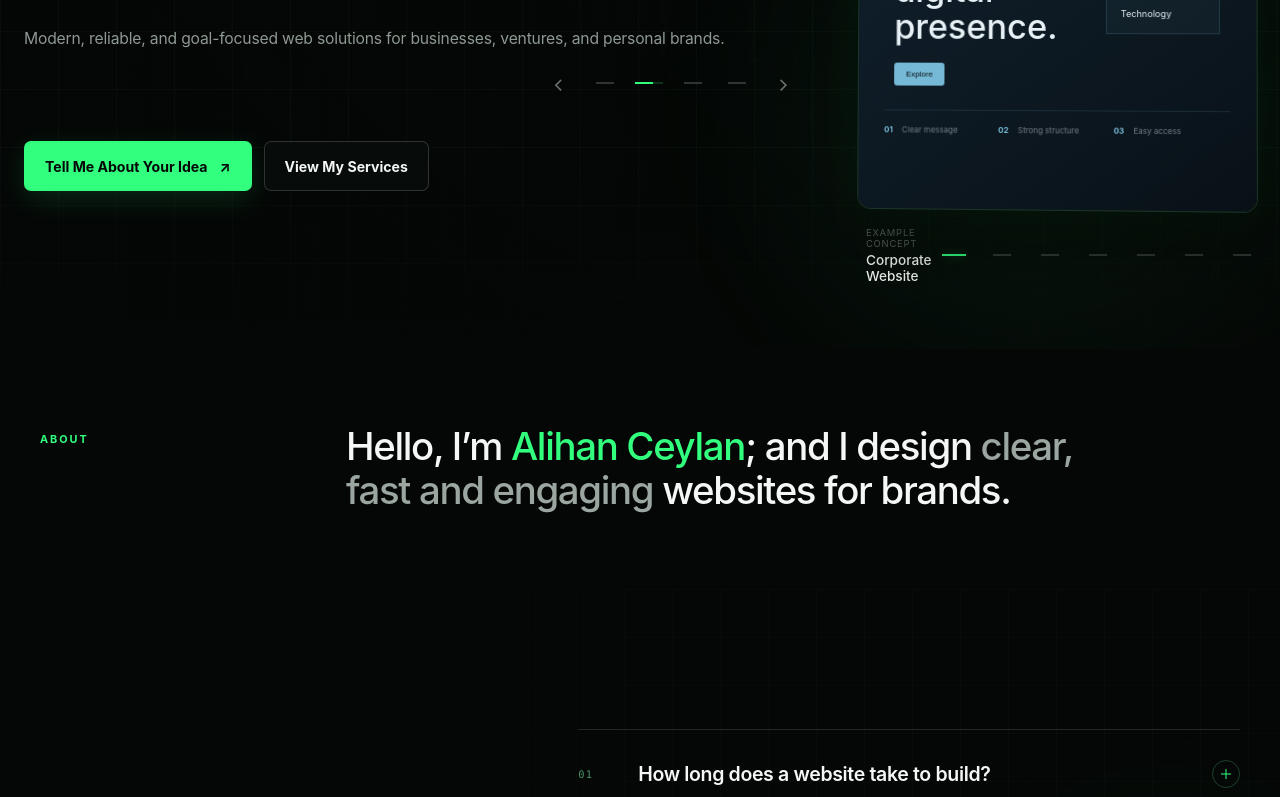
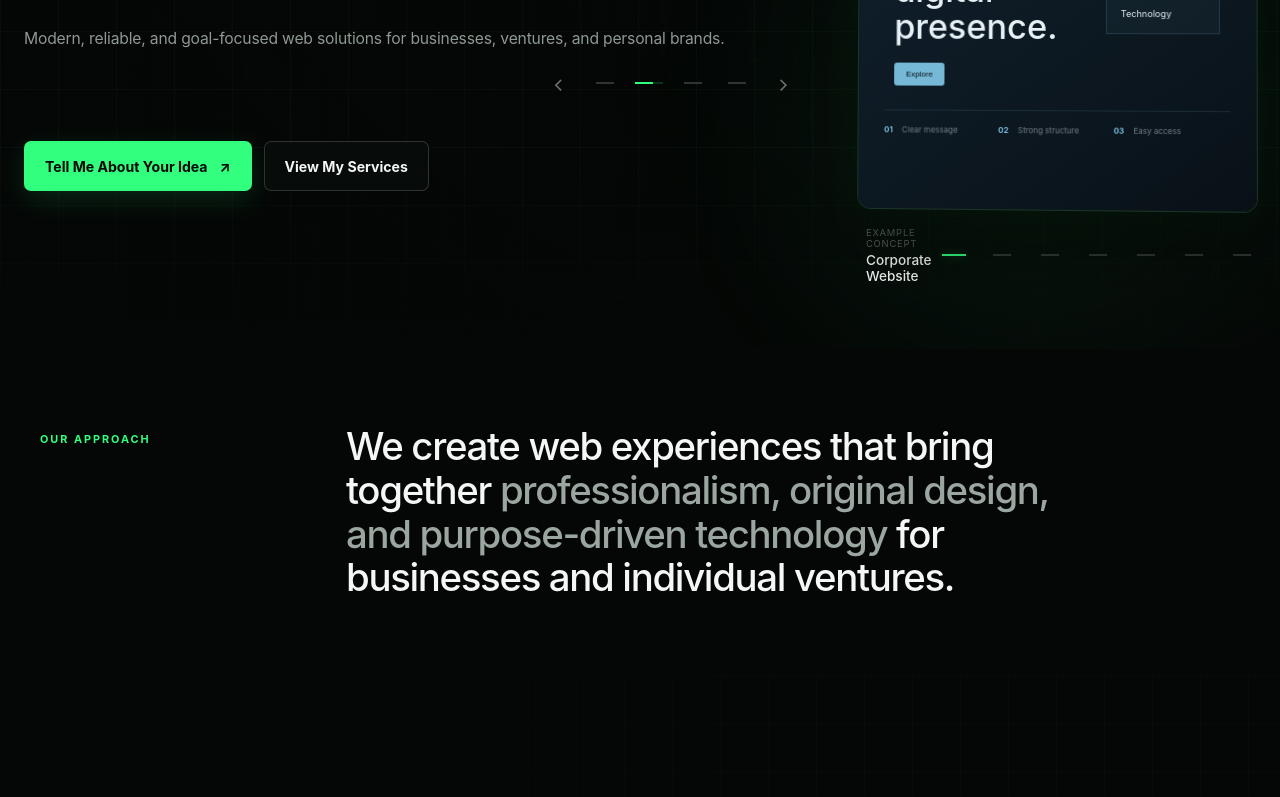
Before and after one commit to cylnalihan/alihancyln.com.tr, a Next.js app: page /en in a window 1280 px wide. Shown: the part 452-1249 px from the top of the page. Built offline with nearby package versions, Linux system fonts and the light colour scheme.

Commit message:
feat: update homepage approach messaging

```diff
--- a/app/[locale]/page.tsx
+++ b/app/[locale]/page.tsx
@@ -40,8 +40,7 @@ export default async function HomePage({ params }: PageProps) {
         <div className="about-section-inner">
           <p className="about-section-label">{home.about.eyebrow}</p>
           <h2 id="about-title" className="about-section-statement">
-            {home.about.opening} <span>{home.about.name}</span>;{" "}
-            {home.about.bridge} <em>{home.about.emphasis}</em>{" "}
+            {home.about.opening} <em>{home.about.emphasis}</em>
             {home.about.closing}
           </h2>
         </div>
--- a/i18n/dictionaries/en/home.ts
+++ b/i18n/dictionaries/en/home.ts
@@ -39,12 +39,10 @@ export const home = {
     secondaryCta: "View My Services",
   },
   about: {
-    eyebrow: "ABOUT",
-    opening: "Hello, I’m",
-    name: "Alihan Ceylan",
-    bridge: "and I design",
-    emphasis: "clear, fast and engaging",
-    closing: "websites for brands.",
+    eyebrow: "OUR APPROACH",
+    opening: "We create web experiences that bring together",
+    emphasis: "professionalism, original design, and purpose-driven technology",
+    closing: " for businesses and individual ventures.",
   },
   showcase: {
     technicalLabel: "CONCEPT / 08",
--- a/i18n/dictionaries/ru/home.ts
+++ b/i18n/dictionaries/ru/home.ts
@@ -39,12 +39,10 @@ export const home = {
     secondaryCta: "Посмотреть услуги",
   },
   about: {
-    eyebrow: "ОБО МНЕ",
-    opening: "Здравствуйте, я",
-    name: "Alihan Ceylan",
-    bridge: "и я создаю для брендов",
-    emphasis: "понятные, быстрые и выразительные",
-    closing: "сайты.",
+    eyebrow: "НАШ ПОДХОД",
+    opening: "Мы создаём для компаний и индивидуальных проектов веб-решения, объединяющие",
+    emphasis: "профессионализм, оригинальный дизайн и технологии, ориентированные на конкретные цели",
+    closing: ".",
   },
   showcase: {
     technicalLabel: "КОНЦЕПТ / 08",
--- a/i18n/dictionaries/tr/home.ts
+++ b/i18n/dictionaries/tr/home.ts
@@ -36,12 +36,10 @@ export const home = {
     secondaryCta: "Neler Yapabiliriz?",
   },
   about: {
-    eyebrow: "HAKKIMDA",
-    opening: "Merhaba, ben",
-    name: "Alihan Ceylan",
-    bridge: "markalar için",
-    emphasis: "sade, hızlı ve etkileyici",
-    closing: "web siteleri tasarlıyorum.",
+    eyebrow: "YAKLAŞIMIMIZ",
+    opening: "İşletmeler ve bireysel girişimler için",
+    emphasis: "profesyonelliği, özgün tasarımı ve amaca yönelik teknolojiyi",
+    closing: " bir araya getiren web deneyimleri geliştiriyoruz.",
   },
   showcase: {
     technicalLabel: "CONCEPT / 08",
```
